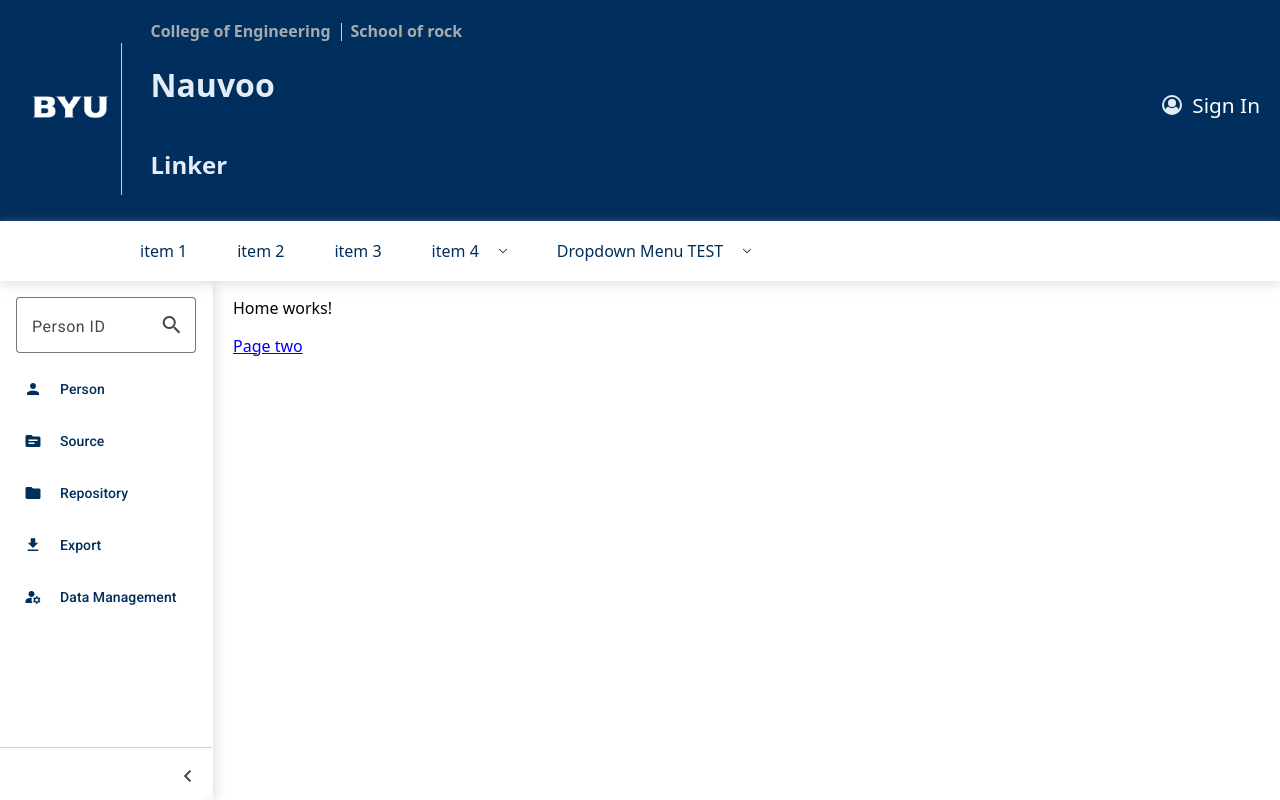
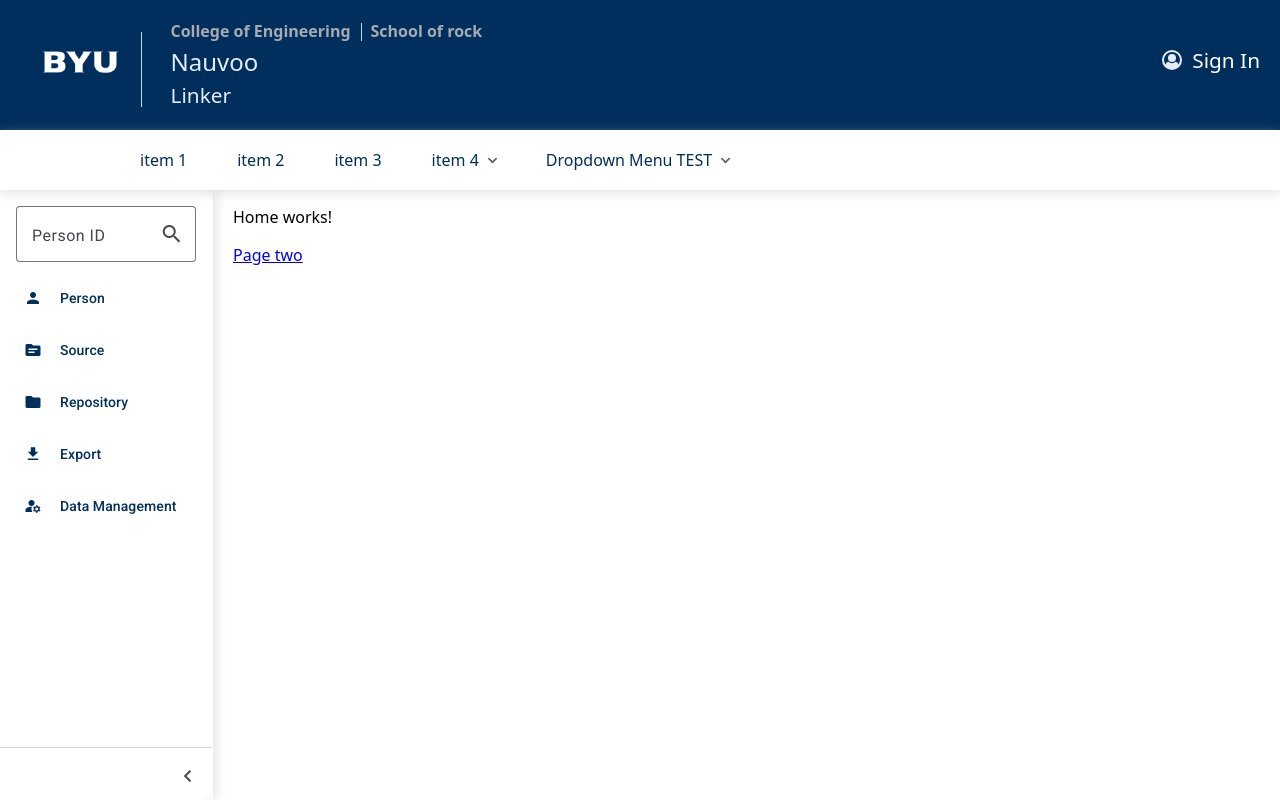
Before and after one commit to joansia9/angularTransition, an Angular app: page / in a window 1280 px wide. Built offline with nearby package versions, Linux system fonts and the light colour scheme; a web font is replaced by a local one.

Commit message:
header fixed but TODO: mobile friendly

```diff
--- a/src/app/byu-header/byu-header.component.html
+++ b/src/app/byu-header/byu-header.component.html
@@ -33,7 +33,7 @@
 
         <!--if there is a drop down menu-->
         } @else {
-        <a (click)="setMenu(menuItem.label)">
+        <a class="dropdown" (click)="setMenu(menuItem.label)">
             {{ menuItem.label }}
             <ul class="dropdown-item-menu" [hidden]="openMenu() !== menuItem.label">
                 @for(dropItem of menuItem.items; track dropItem.label){
@@ -46,12 +46,6 @@
                 }
 
             </ul>
-            <svg [class.rotate]="openMenu() === menuItem.label" fill="#000000" height="8px" width="8px" version="1.1" id="Layer_1" xmlns="http://www.w3.org/2000/svg" xmlns:xlink="http://www.w3.org/1999/xlink"
-                viewBox="0 0 330 330" xml:space="preserve">
-            <path id="XMLID_225_" d="M325.607,79.393c-5.857-5.857-15.355-5.858-21.213,0.001l-139.39,139.393L25.607,79.393
-                c-5.857-5.857-15.355-5.858-21.213,0.001c-5.858,5.858-5.858,15.355,0,21.213l150.004,150c2.813,2.813,6.628,4.393,10.606,4.393
-                s7.794-1.581,10.606-4.394l149.996-150C331.465,94.749,331.465,85.251,325.607,79.393z"/>
-            </svg>
         </a>
         <div class="scrim" [hidden]="openMenu() !== menuItem.label" (click)="setMenu(null)"></div>
     }
--- a/src/app/byu-header/byu-header.component.scss
+++ b/src/app/byu-header/byu-header.component.scss
@@ -1,3 +1,5 @@
+@import '../../variables.scss';
+
 //byu-header.component.scss
 header {
   position: sticky; // keep header fixed at top while scrolling
@@ -27,6 +29,7 @@ header {
     }
     img {
       height: 40px;
+      margin:10px;
       align-items: center;
     }
     // TODO: making columns!
@@ -84,25 +87,20 @@ header {
       left: 0;
       top: 13%;
     }
-    .title-containers {
-      display: flex;
-      flex-direction: column;
-      text-align: left;
-
       .byu-title {
         font-size: 24px;
-        margin-top: 0;
-        margin-bottom: 0;
+        margin-top: 3px;
+        margin-bottom: 1px;
         font-weight: 500;
       }
 
       .byu-subtitle {
-        margin-top: 0;
-        margin-bottom: 0;
+        margin-top: 2px;
+        margin-bottom: 1px;
         font-size: 1.3rem;
         font-weight: 300;
       }
-    }
+
 
     .right {
       display: flex;
@@ -137,12 +135,11 @@ header {
     a {
       display: flex;
       align-items: center;
-      gap: 20px;
+      gap: 10px;
       text-decoration: none;
       text-wrap: nowrap;
       position: relative;
       color: #002e5d;
-      margin: 0;
       padding: 11px 25px;
 
       > ul {
@@ -163,6 +160,17 @@ header {
       .rotate{
         transform: rotate(180deg);
       }
+
+      &.dropdown::after {
+        content: "";
+        display: block;
+        width: 7px;
+        aspect-ratio: 1 / 1;
+        border-bottom: 2px solid $byu-muted-color;
+        border-right: 2px solid $byu-muted-color;
+        border-bottom-right-radius: 1px;
+        transform: translateY(-25%) rotate(45deg);
+      }
     }
 
     a:hover {
```
